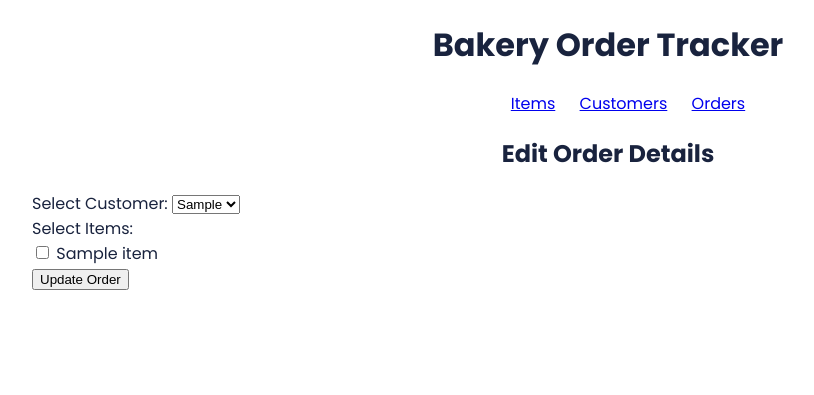
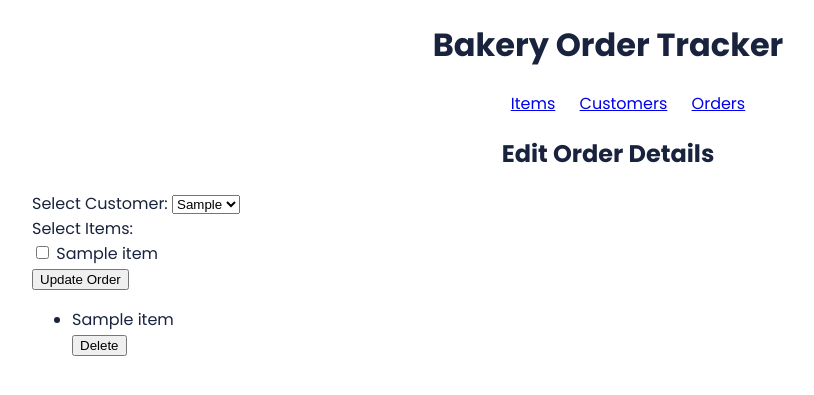
Before and after one commit to cemmartin/python_project, a Flask app: page /orders/1/edit in a window 1280 px wide. Shown: the top 395 px of the page, without its empty margins (32-846 px from the left). Run offline with Flask 3, Linux system fonts and the light colour scheme; tables that the repository leaves empty hold one stand-in row (values such as "Sample post").

Commit message:
got items in an individual order to show

```diff
--- a/controllers/order_controller.py
+++ b/controllers/order_controller.py
@@ -61,10 +61,11 @@ def delete_order(id):
 def edit_order(id):
     customers = Customer.query.all()
     items = Item.query.all()
+    orders = Order.query.all()
+    orderItems = OrderItem.query.all()
     # get all the OrderItems for this order
     return render_template(
-        "/orders/edit.jinja", id=id, customers=customers, items=items
-    )
+        "/orders/edit.jinja", id=id, customers=customers, items=items, orders=orders, orderItems=orderItems)
 
 
 # not 100% sure about this
--- a/templates/orders/edit.jinja
+++ b/templates/orders/edit.jinja
@@ -27,13 +27,13 @@
     <input type="submit" value="Update Order">
 </form>
 
-{# List of all OrderItems #}
-
 
 <ul>
-    {% for item in OrderItems %}
-    <li>{{ item.item_name }}</li><button>Testing testing 123 </button>
+    {% for item_id in orderItems%}
+        <li>{{item_id.item.item_name}}</li>
+        <button>Delete </button>
     {% endfor %}
+
     {# <li>Scone <button>Delete</button></li>
     <li>Cake</li> #}
 </ul>
```
